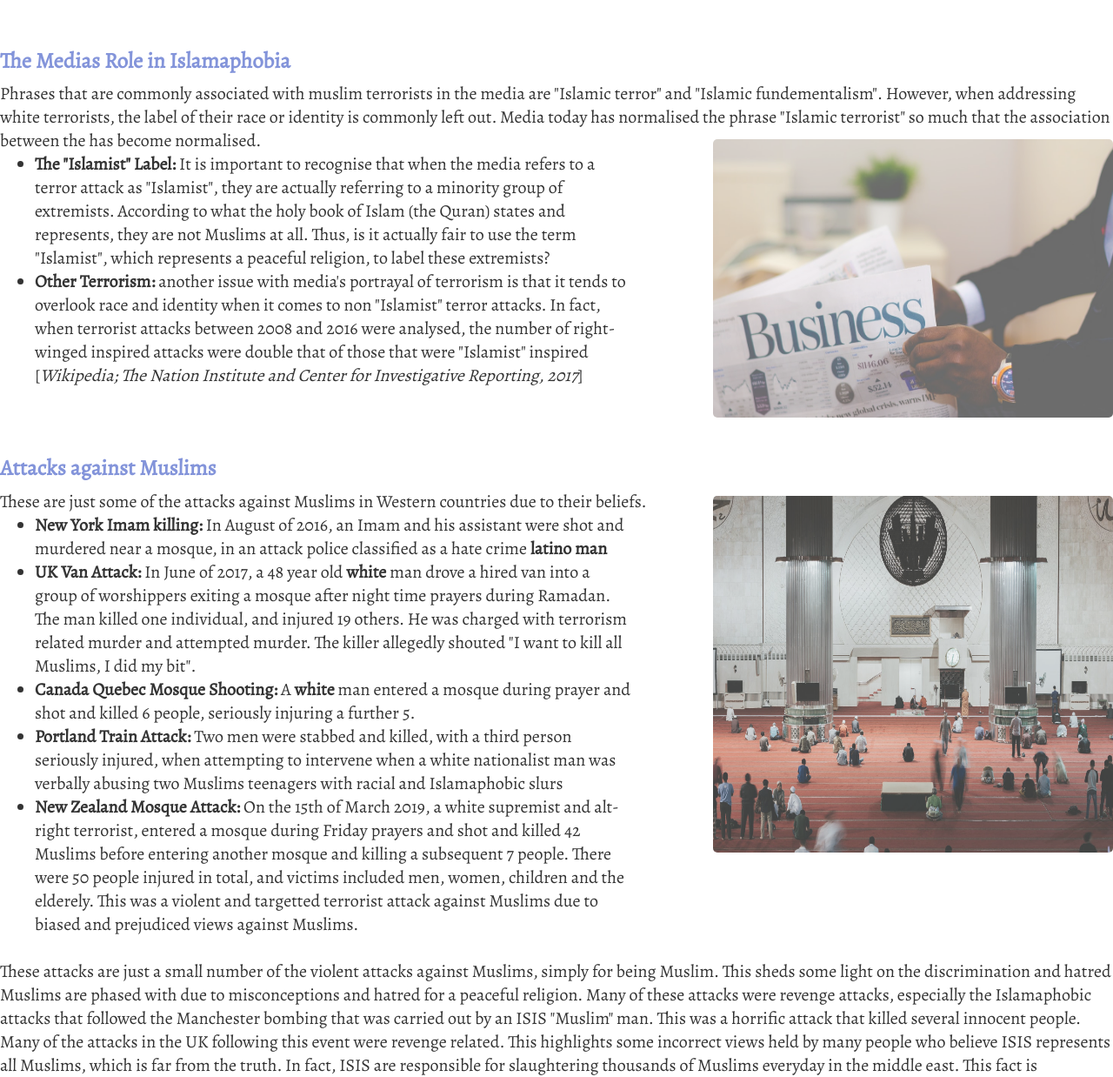
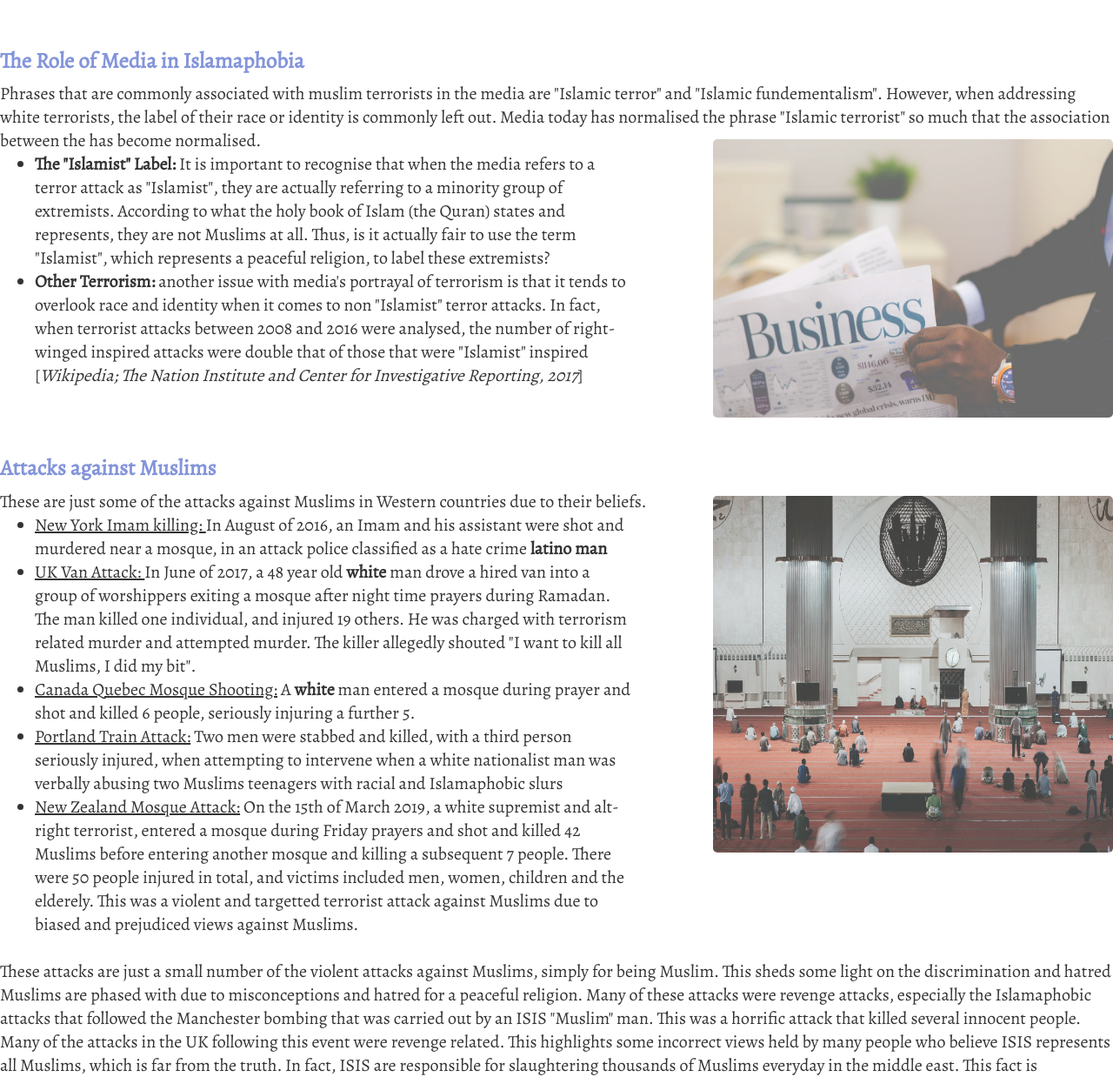
Before and after one commit to yasminanshoor/Islam-Means-Peace, a plain HTML site: page about.html in a window 1280 px wide. Shown: the part 650-1888 px from the top of the page at 87% size. Drawn offline with nearby package versions, Linux system fonts and the light colour scheme; a script that the page names is missing.

Commit message:
changed reference colour
and changed a heading in about page

```diff
--- a/about.html
+++ b/about.html
@@ -57,7 +57,7 @@
 
 
 
-        <h4> The Medias Role in Islamaphobia</h4>
+        <h4> The Role of Media in Islamaphobia</h4>
         <img src="images/media.jpeg" alt="media"></img>
         <h5>Phrases that are commonly associated with muslim terrorists in the media are "Islamic terror"
           and "Islamic fundementalism".
@@ -82,18 +82,18 @@
         <img src="images/muslims.jpeg" alt="muslims"></img>
         <h5>These are just some of the attacks against Muslims in Western countries due to their beliefs.
           <ul>
-            <li><b> New York Imam killing: </b> In August of 2016, an Imam and his assistant were shot and murdered near
+            <li><u> New York Imam killing: </u> In August of 2016, an Imam and his assistant were shot and murdered near
               a mosque, in an attack police classified as a hate crime <b>latino man</b> </li>
-            <li> <b> UK Van Attack: </b> In June of 2017, a 48 year old <b>white</b> man drove a hired van into a group of
+            <li> <u> UK Van Attack: </u> In June of 2017, a 48 year old <b>white</b> man drove a hired van into a group of
               worshippers exiting a mosque after night time prayers during Ramadan. The man killed one individual, and
               injured 19 others. He was charged with terrorism related murder and attempted murder. The killer allegedly
               shouted "I want to kill all Muslims, I did my bit".
-            <li> <b>Canada Quebec Mosque Shooting:</b> A <b>white</b> man entered a mosque during prayer and shot and killed
+            <li> <u>Canada Quebec Mosque Shooting:</u> A <b>white</b> man entered a mosque during prayer and shot and killed
               6 people, seriously injuring a further 5.</li>
-            <li> <b>Portland Train Attack:</b> Two men were stabbed and killed, with a third person seriously injured,
+            <li> <u>Portland Train Attack:</u> Two men were stabbed and killed, with a third person seriously injured,
               when attempting to intervene when a white nationalist man was verbally abusing two Muslims teenagers with racial
               and Islamaphobic slurs </li>
-            <li><b>New Zealand Mosque Attack:</b> On the 15th of March 2019, a white supremist and alt-right
+            <li><u>New Zealand Mosque Attack:</u> On the 15th of March 2019, a white supremist and alt-right
               terrorist, entered a mosque during Friday prayers and shot and killed 42 Muslims before entering another mosque
               and killing a subsequent 7 people. There were 50 people injured in total, and victims included men, women,
               children and the elderely. This was a violent and targetted terrorist attack against Muslims due to biased
--- a/css/styles.css
+++ b/css/styles.css
@@ -130,7 +130,7 @@ header li {
 
 
 #about h1{
-  color: #A5A7F8;
+  color: #8394DA;
   margin: 10px auto 0 10px;
   font-family: "Alegreya";
   position: absolute;
@@ -229,6 +229,7 @@ header li {
   margin: 0px auto 0 auto;
   color: black;
   font-family: "Alegreya";
+  color: #8394DA;
 
 }
 
```
Also changed, not shown: references.html (+1 -1 lines).
